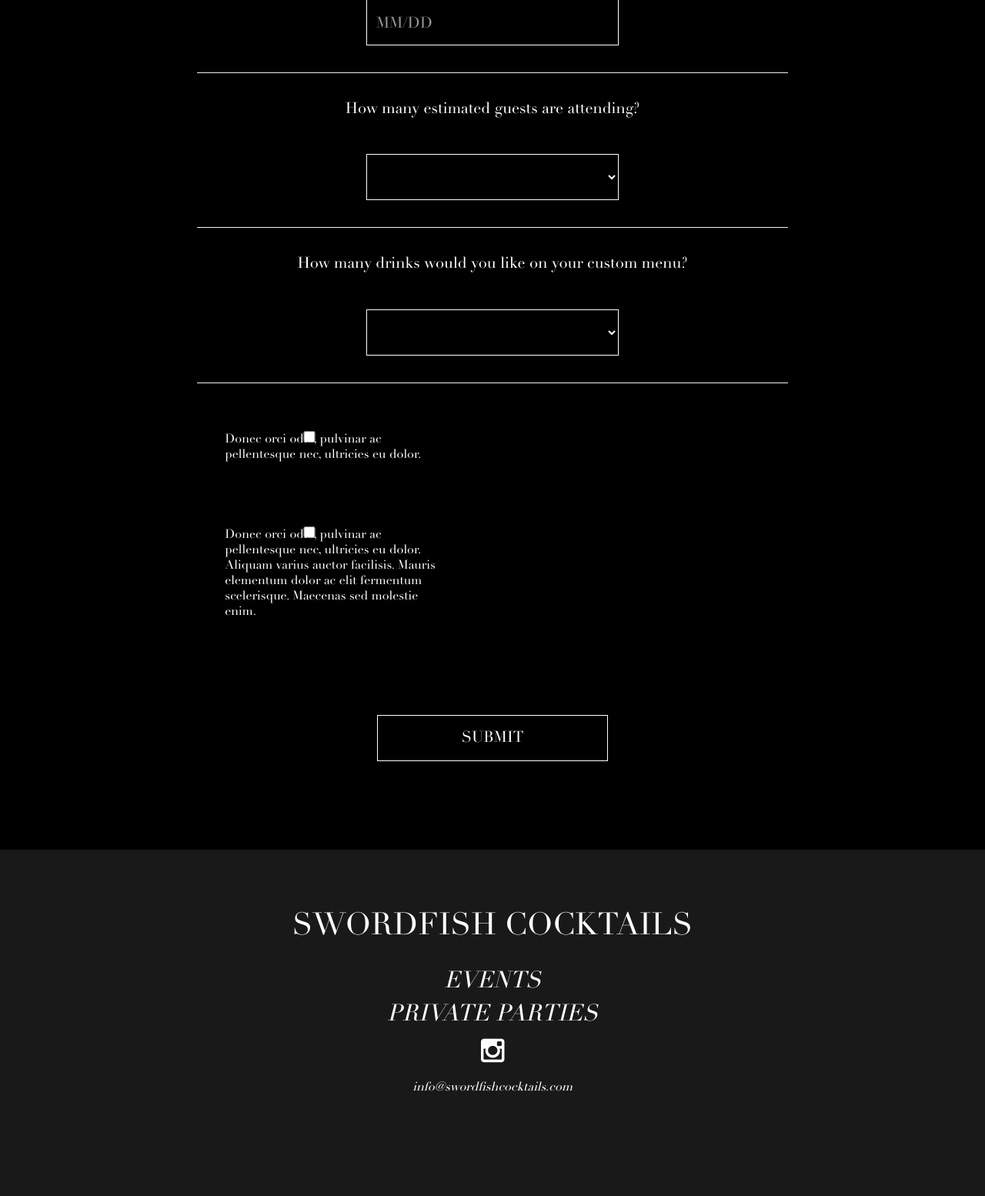
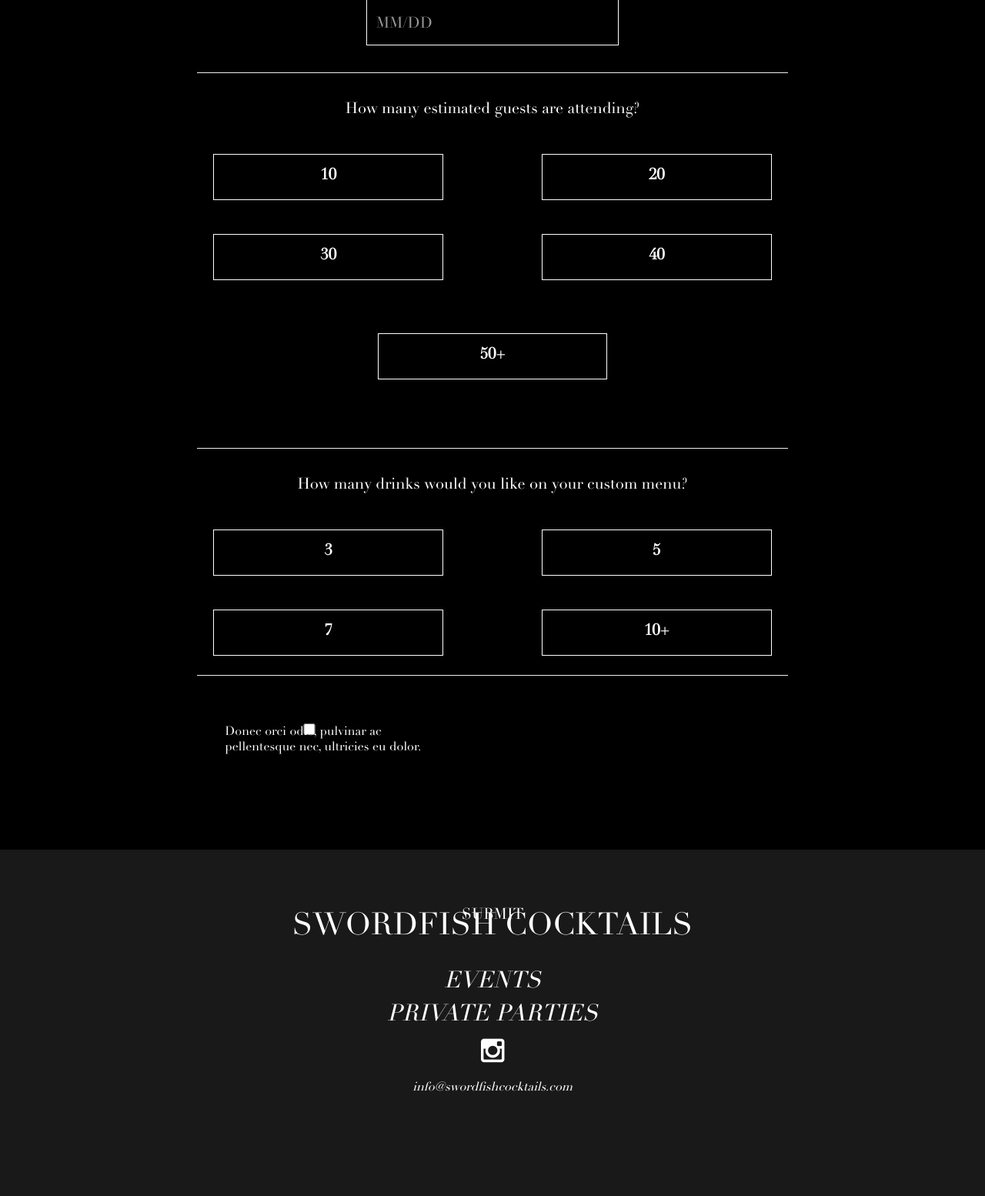
Before and after one commit to blakeyoder/swordfish, a Rails app: page / in a window 1280 px wide. Shown: the part 4772-6326 px from the top of the page at 77% size. Run offline with Rails 7, Linux system fonts and the light colour scheme; style sheets or scripts are compiled from the project's sources; some libraries are stand-ins or nearby versions.

Commit message:
form is fully functional, need to finish the sylings

```diff
--- a/app/assets/javascripts/home.js
+++ b/app/assets/javascripts/home.js
@@ -0,0 +1,12 @@
+$(document).ready(function(){
+  $('.drinks').click(function() {
+      $('.drinks').removeClass('clicked');
+      console.log('clicked')
+      $(this).addClass('clicked');
+  });
+  $('.guests').click(function() {
+      $('.guests').removeClass('clicked');
+      console.log('clicked')
+      $(this).addClass('clicked');
+  });
+});
--- a/app/assets/stylesheets/styles/home.scss
+++ b/app/assets/stylesheets/styles/home.scss
@@ -304,25 +304,31 @@
   font-size: 20px;
 }
 
-#request_no_of_guests {
+.collection_radio_buttons {
+  display: block;
+  margin: 0 auto;
   border-radius: 0px;
-  border-color: white;
+  border: 1px solid white;
   background-color: transparent;
   font-family: $main-font;
   color: white;
   height: 60px;
+  width: 450px;
+  padding: 4%;
   font-size: 20px;
   text-align: center;
-  transition: .5s;
+  vertical-align: middle;
+  transition: 0.5s;
   &:hover {
+    cursor: pointer;
     background-color: white;
     color: black;
-    cursor: pointer;
-    transition: .5s;
+    transition: 0.5s;
   }
-  option {
-    text-align: center;
-  }
+}
+
+input[type="radio"], input[type="checkbox"] {
+  display: none;
 }
 
 
@@ -413,3 +419,10 @@
     transition: .5s;
   }
 }
+
+//clicked class
+.clicked {
+    background-color: white;
+    color: black;
+    z-index: 3;
+}
--- /dev/null
+++ b/app/assets/stylesheets/styles/mailer.css
@@ -0,0 +1,3 @@
+h1 {
+  font-family: 'Didot';
+}
--- a/app/controllers/requests_controller.rb
+++ b/app/controllers/requests_controller.rb
@@ -6,6 +6,7 @@
     def create
       @request = Request.new(request_params)
       if @request.save
+        RequestFormMailer.response_email(@request).deliver
         redirect_to root_url
       else
         alert("Your request has not been sumbitted. Please submit again")
--- /dev/null
+++ b/app/mailers/application_mailer.rb
@@ -0,0 +1,4 @@
+class ApplicationMailer < ActionMailer::Base
+  default from: "info@swordfish.com"
+  layout 'mailer'
+end
--- /dev/null
+++ b/app/mailers/request_form_mailer.rb
@@ -0,0 +1,6 @@
+class RequestFormMailer < ApplicationMailer
+  def response_email(request_form)
+    @request_form = request_form
+    mail(to: @request_form.email, subject: "Thank you for your inquiry to Swordfish Cocktails")
+  end
+end
--- /dev/null
+++ b/app/views/layouts/mailer.html.erb
@@ -0,0 +1,6 @@
+<html>
+  <%= stylesheet_link_tag  "styles/mailer", media: "all", "data-turbolinks-track" => true %>
+  <body>
+    <%= yield %>
+  </body>
+</html>
--- /dev/null
+++ b/app/views/layouts/mailer.text.erb
@@ -0,0 +1 @@
+<%= yield %>
--- a/app/views/partials/_request_form.html.erb
+++ b/app/views/partials/_request_form.html.erb
@@ -1,4 +1,4 @@
-<%= simple_form_for(request, html: { class: 'form-horizontal' }) do |f|  %>
+<%= simple_form_for(request, html: { class: 'form-horizontal' }, wrapper_mappings: {collection_radio_buttons: :vertical_radio_and_checkboxes}) do |f|  %>
   <div class="row">
     <div class="col-md-4 col-md-offset-2 form-padding">
       <%= f.input :name, label: false, placeholder: "NAME" %>
@@ -25,15 +25,42 @@
   <hr>
   <h2 id="form-info-text">How many estimated guests are attending?</h2>
   <div class="row">
-    <div class="col-md-4 col-md-offset-4 form-padding">
-      <%= f.input :no_of_guests, :collection => ['10', '20', '30', '40', '50+'], label: false  %>
+    <div class="col-md-4 col-md-offset-2 form-padding">
+      <label for="request_no_of_guests_10"><input type="radio" value="10" name="request[no_of_guests]" id="request_no_of_guests_10"><label class="collection_radio_buttons guests" for="request_no_of_guests_10">10</label></label>
+    </div>
+    <div class="col-md-4 form-padding">
+      <label for="request_no_of_guests_20"><input type="radio" value="20" name="request[no_of_guests]" id="request_no_of_guests_20"><label class="collection_radio_buttons guests" for="request_no_of_guests_20">20</label></label>
+    </div>
+  </div>
+  <div class="row">
+    <div class="col-md-4 col-md-offset-2 form-padding">
+      <label for="request_no_of_guests_30"><input type="radio" value="30" name="request[no_of_guests]" id="request_no_of_guests_30"><label class="collection_radio_buttons guests" for="request_no_of_guests_30">30</label></label>
+    </div>
+    <div class="col-md-4 form-padding">
+      <label for="request_no_of_guests_40"><input type="radio" value="40" name="request[no_of_guests]" id="request_no_of_guests_40"><label class="collection_radio_buttons guests" for="request_no_of_guests_40">40</label></label>
+    </div>
+  </div>
+  <div class="row">
+    <div class="col-md-4 col-md-offset-4">
+      <label for="request_no_of_guests_50"><input type="radio" value="50+" name="request[no_of_guests]" id="request_no_of_guests_50"><label class="collection_radio_buttons guests" for="request_no_of_guests_50">50+</label></label>
     </div>
   </div>
   <hr>
   <h2 id="form-info-text">How many drinks would you like on your custom menu?</h2>
   <div class="row">
-    <div class="col-md-4 col-md-offset-4 form-padding">
-      <%= f.input :no_of_drinks, :collection => ['3', '5', '7', '10+'], label: false  %>
+    <div class="col-md-4 col-md-offset-2 form-padding">
+      <label for="request_no_of_drinks_3"><input type="radio" value="3" name="request[no_of_drinks]" id="request_no_of_drinks_3"><label class="collection_radio_buttons drinks" for="request_no_of_drinks_3">3</label></label>
+    </div>
+    <div class="col-md-4 form-padding">
+      <label for="request_no_of_drinks_5"><input type="radio" value="5" name="request[no_of_drinks]" id="request_no_of_drinks_5"><label class="collection_radio_buttons drinks" for="request_no_of_drinks_5">5</label></label>
+    </div>
+  </div>
+  <div class="row">
+    <div class="col-md-4 col-md-offset-2 form-padding">
+      <label for="request_no_of_drinks_7"><input type="radio" value="7" name="request[no_of_drinks]" id="request_no_of_drinks_7"><label class="collection_radio_buttons drinks" for="request_no_of_drinks_7">7</label></label>
+    </div>
+    <div class="col-md-4 form-padding">
+      <label for="request_no_of_drinks_10"><input type="radio" value="10+" name="request[no_of_drinks]" id="request_no_of_drinks_10"><label class="collection_radio_buttons drinks" for="request_no_of_drinks_10">10+</label></label>
     </div>
   </div>
   <hr>
--- /dev/null
+++ b/app/views/request_form_mailer/response_email.html.erb
@@ -0,0 +1,6 @@
+<h1>Welcome to example.com, <%= @request_form.name %></h1>
+<p>
+  You have successfully signed up to example.com,
+  your username is: <%= @request_form.email %>.<br>
+</p>
+<p>Thanks for joining and have a great day!</p>
--- a/config/initializers/assets.rb
+++ b/config/initializers/assets.rb
@@ -2,6 +2,7 @@
 
 # Version of your assets, change this if you want to expire all your assets.
 Rails.application.config.assets.version = '1.0'
+Rails.application.config.assets.precompile += %w( styles/mailer.css)
 
 # Add additional assets to the asset load path
 # Rails.application.config.assets.paths << Emoji.images_path
--- a/config/initializers/simple_form_bootstrap.rb
+++ b/config/initializers/simple_form_bootstrap.rb
@@ -46,7 +46,7 @@
     b.use :html5
     b.optional :readonly
     b.use :label, class: 'control-label'
-    b.use :input
+    b.use :input, wrap_with: { tag: 'div', class: 'col-md-4 col-md-offset-4 form-padding' }
     b.use :error, wrap_with: { tag: 'span', class: 'help-block' }
     b.use :hint,  wrap_with: { tag: 'p', class: 'help-block' }
   end
```
Also changed, not shown: config/environments/development.rb (+10 -0 lines), config/initializers/simple_form.rb (+11 -8 lines), test/mailers/previews/request_form_mailer_preview.rb (added, +4 -0 lines), test/mailers/request_form_mailer_test.rb (added, +7 -0 lines), Gemfile, Gemfile.lock.
